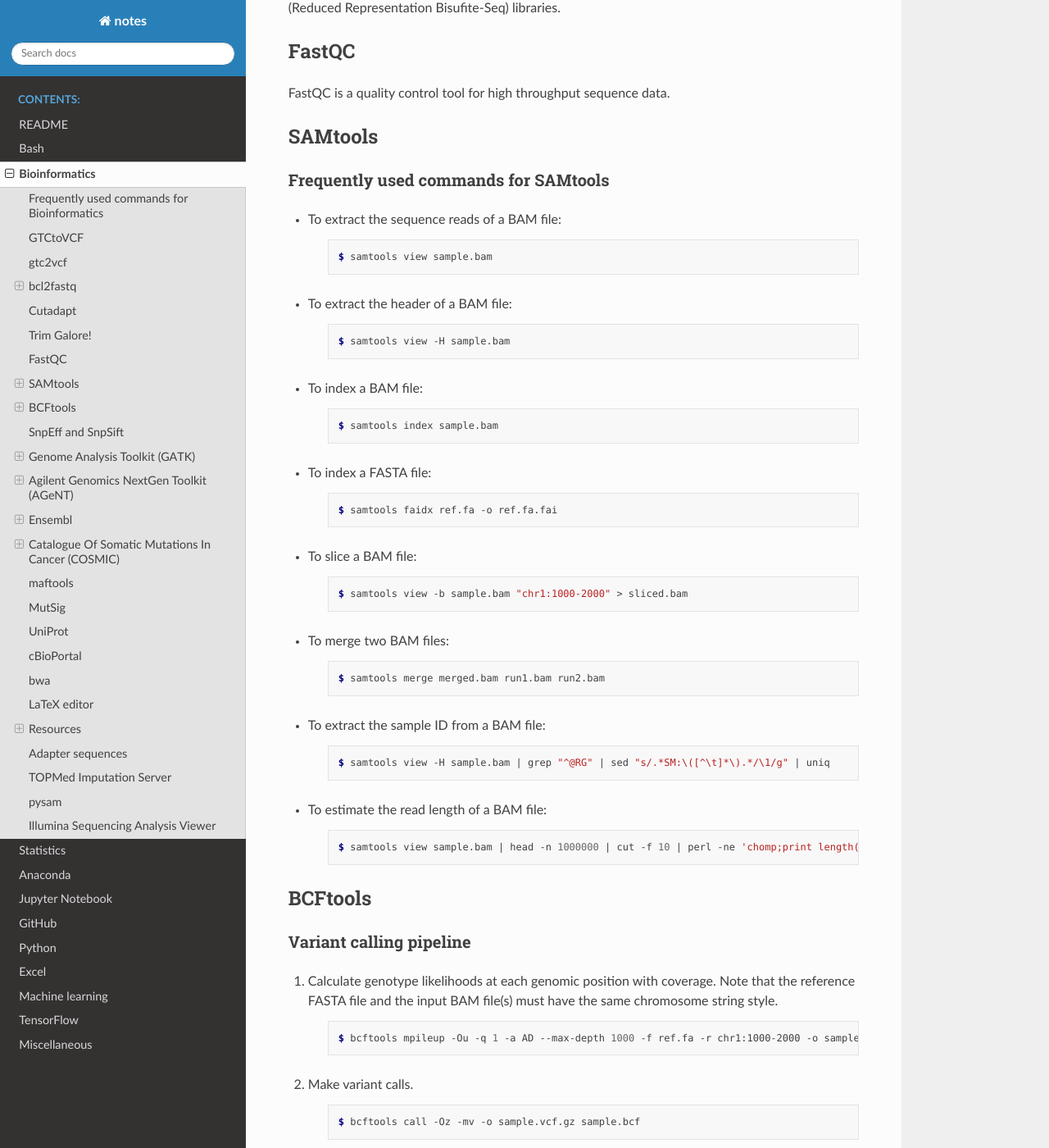
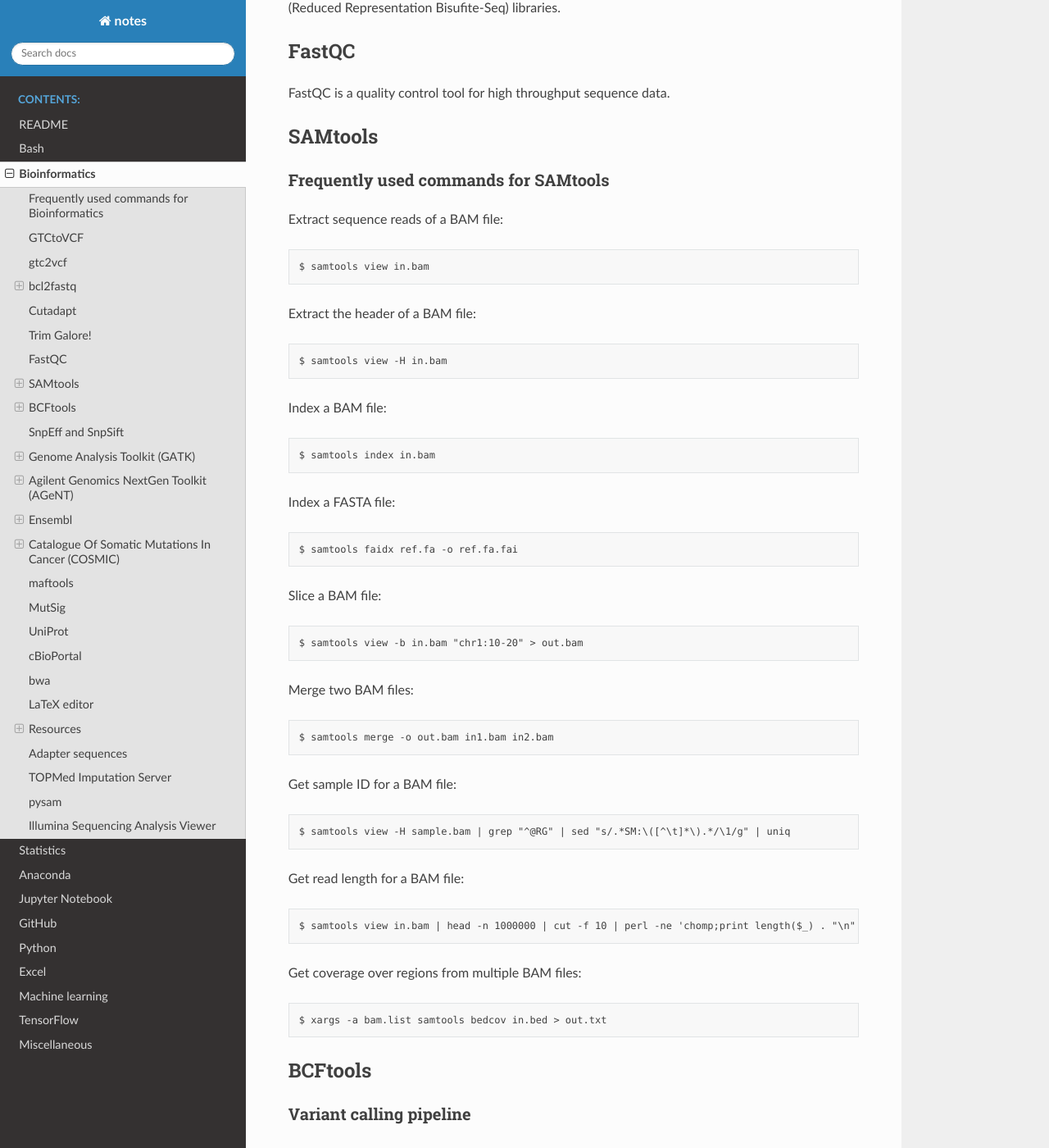
Before and after one commit to sbslee/notes, a Sphinx documentation site: the page built from docs/bioinformatics.rst, in a window 1280 px wide and 1400 px high, scrolled down 4092 px. Shown: the whole window at 82% size. Built offline with Sphinx 7.4.7 and the Read the Docs theme 2.0.0, drawn with Linux system fonts in a browser that asks for light colours.

Commit message:
Create bioinformatics.rst

```diff
--- a/docs/bioinformatics.rst
+++ b/docs/bioinformatics.rst
@@ -208,53 +208,59 @@ SAMtools
 Frequently used commands for SAMtools
 -------------------------------------
 
-* To extract the sequence reads of a BAM file:
+Extract sequence reads of a BAM file:
 
-    .. code-block:: console
+.. code-block:: text
 
-        $ samtools view sample.bam
+    $ samtools view in.bam
 
-* To extract the header of a BAM file:
+Extract the header of a BAM file:
 
-    .. code-block:: console
+.. code-block:: text
 
-        $ samtools view -H sample.bam
+    $ samtools view -H in.bam
 
-* To index a BAM file:
+Index a BAM file:
 
-    .. code-block:: console
+.. code-block:: text
 
-        $ samtools index sample.bam
+    $ samtools index in.bam
 
-* To index a FASTA file:
+Index a FASTA file:
 
-    .. code-block:: console
+.. code-block:: text
 
-        $ samtools faidx ref.fa -o ref.fa.fai
+    $ samtools faidx ref.fa -o ref.fa.fai
 
-* To slice a BAM file:
+Slice a BAM file:
 
-    .. code-block:: console
+.. code-block:: text
 
-        $ samtools view -b sample.bam "chr1:1000-2000" > sliced.bam
+    $ samtools view -b in.bam "chr1:10-20" > out.bam
 
-* To merge two BAM files:
+Merge two BAM files:
 
-    .. code-block:: console
+.. code-block:: text
 
-        $ samtools merge merged.bam run1.bam run2.bam
+    $ samtools merge -o out.bam in1.bam in2.bam
 
-* To extract the sample ID from a BAM file:
+Get sample ID for a BAM file:
 
-    .. code-block:: console
+.. code-block:: text
 
-        $ samtools view -H sample.bam | grep "^@RG" | sed "s/.*SM:\([^\t]*\).*/\1/g" | uniq
+    $ samtools view -H sample.bam | grep "^@RG" | sed "s/.*SM:\([^\t]*\).*/\1/g" | uniq
 
-* To estimate the read length of a BAM file:
+Get read length for a BAM file:
 
-    .. code-block:: console
+.. code-block:: text
 
-        $ samtools view sample.bam | head -n 1000000 | cut -f 10 | perl -ne 'chomp;print length($_) . "\n"' | sort | uniq -c
+    $ samtools view in.bam | head -n 1000000 | cut -f 10 | perl -ne 'chomp;print length($_) . "\n"' | sort | uniq -c
+
+Get coverage over regions from multiple BAM files:
+
+.. code-block:: text
+
+    $ xargs -a bam.list samtools bedcov in.bed > out.txt
 
 BCFtools
 ========
```
